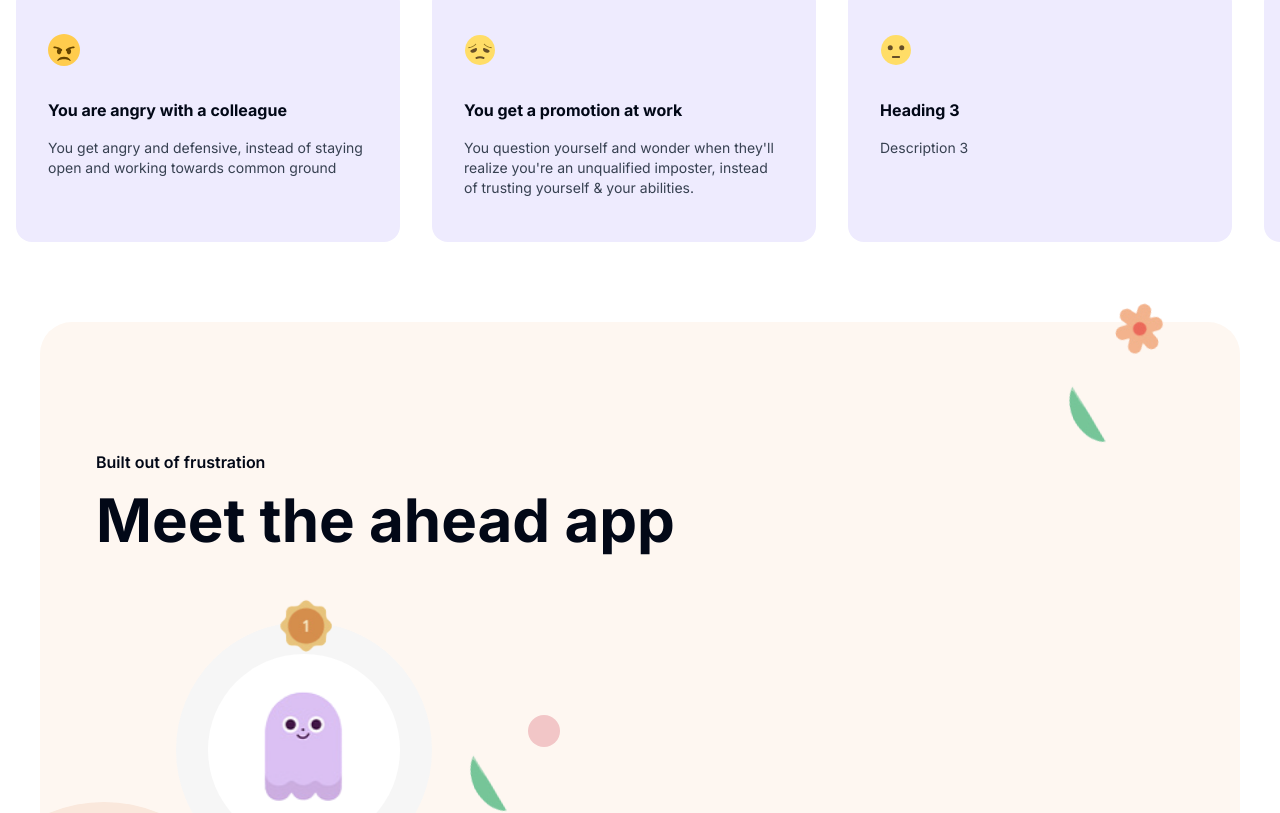
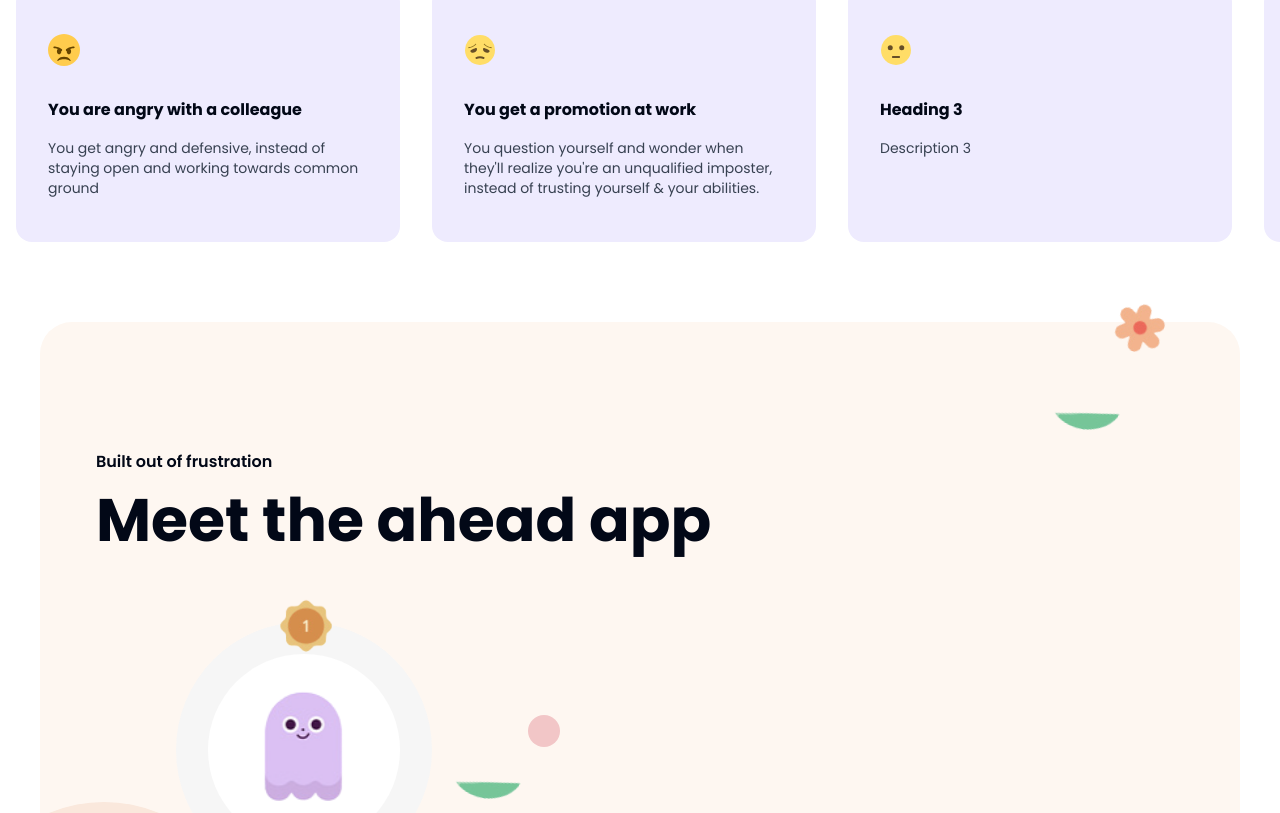
Before and after one commit to JaiBhalla03/aheadAppLandingPage, a Next.js app: page / in a window 1280 px wide. Shown: the part 1483-2296 px from the top of the page. Built offline with nearby package versions, Linux system fonts and the light colour scheme.

Commit message:
adding the work with us page

```diff
--- a/app/globals.css
+++ b/app/globals.css
@@ -1,6 +1,12 @@
+@import url('https://fonts.googleapis.com/css2?family=JetBrains+Mono:ital,wght@0,100;0,200;0,300;0,400;0,500;0,600;0,700;0,800;1,100;1,200;1,300;1,400;1,500;1,600;1,700;1,800&family=Josefin+Sans:ital,wght@0,100;0,200;0,300;0,400;0,500;0,600;0,700;1,100;1,200;1,300;1,400;1,500;1,600;1,700&family=Pacifico&family=Poppins:ital,wght@0,100;0,200;0,300;0,400;0,500;0,600;0,700;0,800;0,900;1,100;1,200;1,300;1,400;1,500;1,600;1,700;1,800;1,900&family=Share+Tech+Mono&display=swap');
 @tailwind base;
 @tailwind components;
 @tailwind utilities;
+
+
+*{
+  font-family: 'Poppins', sans-serif;
+}
 
 @layer base {
   :root {
@@ -66,6 +72,8 @@
   }
 }
 
+
+
 @layer base {
   * {
     @apply border-border;
@@ -74,3 +82,47 @@
     @apply bg-background text-foreground;
   }
 }
+
+
+
+
+html{
+  scroll-behavior: smooth;
+}
+
+/* The main scrollbar */
+::-webkit-scrollbar {
+  width: 8px; /* Set the width of the scrollbar */
+}
+
+::-webkit-scrollbar-track {
+  background: white; /* Set the color of the scrollbar track */
+}
+
+::-webkit-scrollbar-thumb {
+  background: #ababab; /* Set the color of the scrollbar thumb */
+  border-radius: 10px; /* Set the border radius of the thumb */
+}
+
+/* CSS */
+.custom-scrollbar {
+  scrollbar-width: thin;
+  scrollbar-color: #b5a3fa;
+}
+
+.custom-scrollbar::-webkit-scrollbar {
+  width: 5px;
+}
+
+.custom-scrollbar::-webkit-scrollbar-track {
+  background: #f3f1ff;
+}
+
+.custom-scrollbar::-webkit-scrollbar-thumb {
+  background: #b5a3fa;
+  border-radius: 3px;
+}
+
+.custom-scrollbar::-webkit-scrollbar-thumb:hover {
+  background-color: #888888;
+}
--- /dev/null
+++ b/components/WorkWithCard.tsx
@@ -0,0 +1,17 @@
+import React from 'react';
+
+interface WorkWithCardProps{
+    heading: string;
+    description: string;
+};
+
+const WorkWithCard: React.FC<WorkWithCardProps> = ({heading, description}) => {
+    return (
+        <div className={'bg-white w-full lg:w-96 rounded-[2rem] p-10 flex flex-col gap-4'}>
+            <div className={'font-semibold text-lg'}>{heading}</div>
+            <div className={'font-medium text-sm text-gray-600 leading-relaxed'}>{description}</div>
+        </div>
+    );
+};
+
+export default WorkWithCard;
--- a/components/WorkWithUs.tsx
+++ b/components/WorkWithUs.tsx
@@ -1,9 +1,100 @@
+'use client';
 import React from 'react';
+import Image from 'next/image';
+import ghost from '../public/images/pink_ghost_image_workWithUs.png';
+import WorkWithCard from "@/components/WorkWithCard";
+import {motion} from 'framer-motion';
+import {useInView} from "react-intersection-observer";
 
 const WorkWithUs = () => {
+    const { ref, inView } = useInView({
+        triggerOnce: false
+    });
+
+    const headingVariants1 = {
+        hidden :{
+            scaleX: 0,
+            x:-100,
+        },
+        visible: {
+            scaleX: 1,
+            x: 0,
+            transition: {
+                duration: 0.5,
+                delay: 0.6,
+                type: 'spring',
+                stiffness: 100
+            }
+        }
+    }
+    const headingVariants2 = {
+        hidden :{
+            scaleX: 0,
+            x:100,
+        },
+        visible: {
+            scaleX: 1,
+            x: 0,
+            transition: {
+                duration: 0.5,
+                delay: 0.6,
+                type: 'spring',
+                stiffness: 100
+            }
+        }
+    }
     return (
-        <div>
-            work with us page
+        <div className={'px-0 lg:px-10 pt-10'}>
+            <div className={'overflow-hidden bg-[#f3f1ff] lg:h-[47rem] px-2 md:px-14 py-20 w-full rounded-[2rem]'}>
+                <div>
+                    <div className={'flex flex-col md:flex-row w-full justify-between'}>
+                        <motion.h1
+                            className={'text-5xl font-semibold text-center md:text-start'}
+                            ref={ref}
+                            initial="hidden"
+                            animate={inView ? 'visible' : 'hidden'}
+                            variants={headingVariants1}
+
+                        >Work with us</motion.h1>
+                        <motion.h1
+                            className={'text-5xl font-semibold text-[#613eef] lg:pr-10 text-center md:text-start'}
+                            ref={ref}
+                            initial="hidden"
+                            animate={inView ? 'visible' : 'hidden'}
+                            variants={headingVariants2}
+                        >ahead</motion.h1>
+                    </div>
+                    <div className={'flex flex-col lg:flex-row w-full'}>
+                        <div className={'w-full lg:w-1/2 bg-white h-fit pt-10 rounded-[2rem] mt-10 flex flex-col gap-4'}>
+                            <div className={'flex justify-center md:justify-start md:px-14'}>
+                                <Image src={ghost} alt={''} className={'w-14 h-16'}/>
+                            </div>
+                            <div className={'flex flex-col items-center md:items-start gap-2 px-4 md:px-14'}>
+                                <div className={'font-semibold text-2xl'}>About</div>
+                                <div className={'text-center md:text-start text-gray-600 text-xl leading-relaxed'}>At ahead out goal is to make self-improvement fun and lasting. We know there's a way to make it work. And that's what aHead is all about!</div>
+                            </div>
+                            <div className={'flex flex-col items-center md:items-start  gap-2 bg-[#fef7f1] rounded-[2rem] px-4 md:px-14 py-8'}>
+                                <div className={'font-semibold text-2xl'}>Product</div>
+                                <div className={'text-center md:text-start text-gray-600 text-xl leading-relaxed'}>Sure, you could spend ages, reading books or sitting in seminars on how to become a better spouse, parent, or manager - like we did...</div>
+                            </div>
+                        </div>
+                        <div className={'mt-10 md:pr-10 w-full lg:w-1/2 h-[40rem] overflow-y-scroll custom-scrollbar'}>
+                            <div className={'flex flex-col gap-4 items-end'}>
+                                <WorkWithCard heading={'Power through, even when the going gets tough'} description={'We help you spot and work around whatever stands in the way, be it bad habits, fears, etc.'}/>
+                                <WorkWithCard heading={'Learn more about who you are and where you want to go'} description={'We ask the right questions to help you better understand why you do things the way you do,'}/>
+                                <WorkWithCard heading={'Play and grow together with others on the same journey'} description={'Ahead feels like a game, not like a chore. See yourself grow every day towards achieving your goals!'}/>
+                                <WorkWithCard heading={'Power through, even when the going gets tough'} description={'We help you spot and work around whatever stands in the way, be it bad habits, fears, etc.'}/>
+                                <WorkWithCard heading={'Learn more about who you are and where you want to go'} description={'We ask the right questions to help you better understand why you do things the way you do,'}/>
+                                <WorkWithCard heading={'Play and grow together with others on the same journey'} description={'Ahead feels like a game, not like a chore. See yourself grow every day towards achieving your goals!'}/>
+                                <WorkWithCard heading={'Power through, even when the going gets tough'} description={'We help you spot and work around whatever stands in the way, be it bad habits, fears, etc.'}/>
+                                <WorkWithCard heading={'Learn more about who you are and where you want to go'} description={'We ask the right questions to help you better understand why you do things the way you do,'}/>
+                                <WorkWithCard heading={'Play and grow together with others on the same journey'} description={'Ahead feels like a game, not like a chore. See yourself grow every day towards achieving your goals!'}/>
+                            </div>
+                        </div>
+                    </div>
+                </div>
+            </div>
+
         </div>
     );
 };
```
Also changed, not shown: public/images/pink_ghost_image_workWithUs.png (added).
